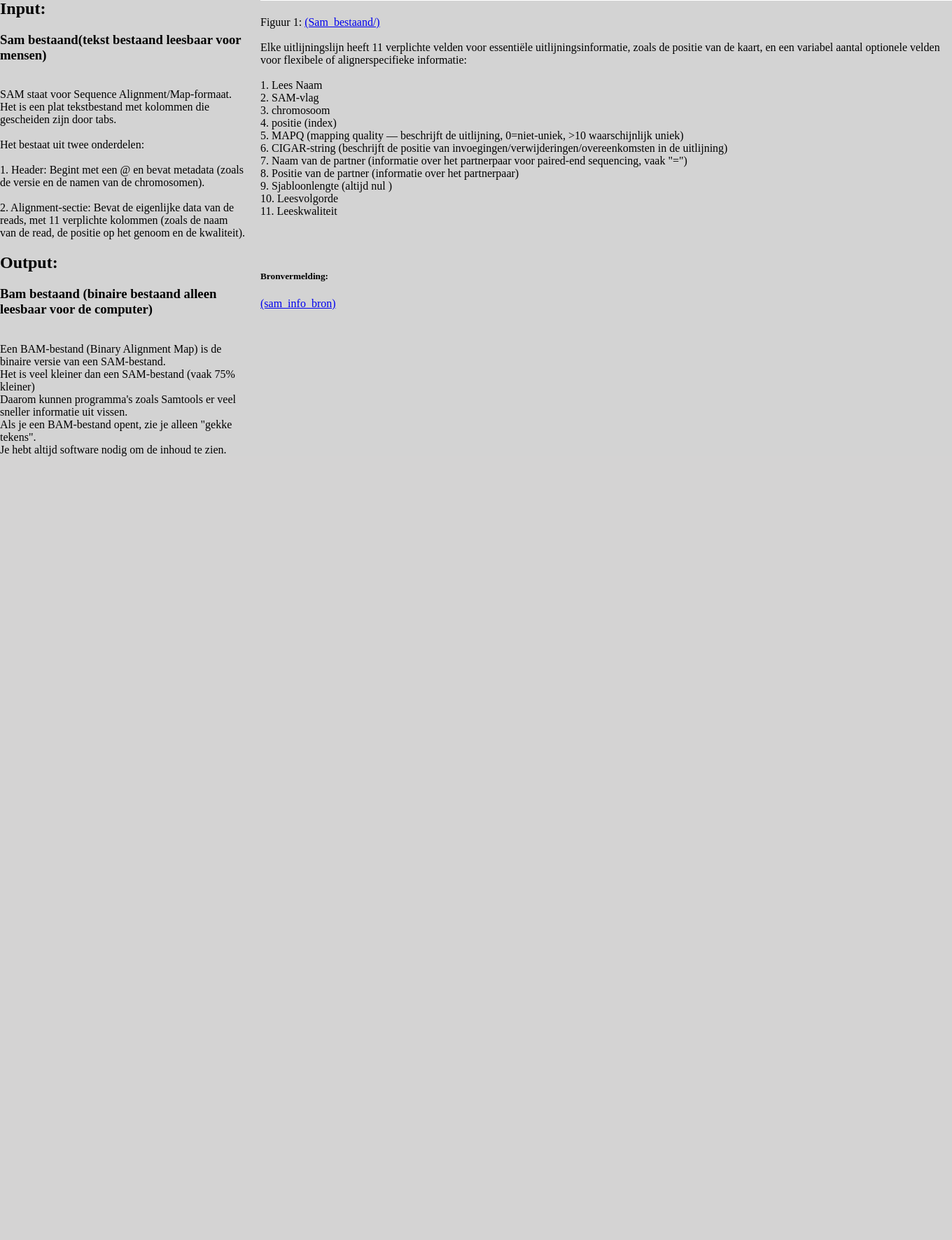
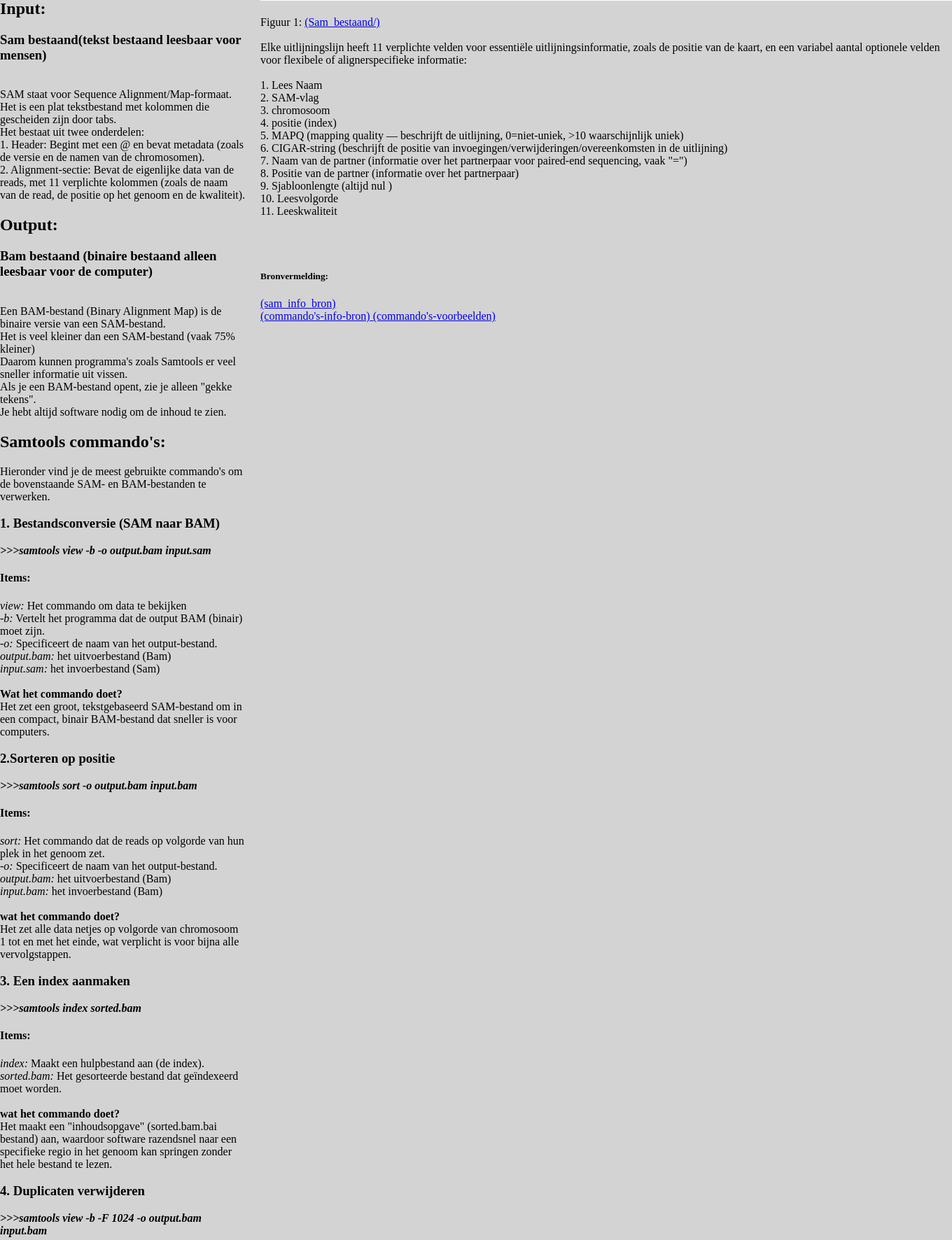
Before and after one commit to mokalashhanze/installatie-handleiding-tool, a Flask app: page /samtools in a window 1360 px wide. Shown: the part 514-2286 px from the top of the page at 70% size. Before the commit the page ends 1166 px from the top, so only its background shows below. Run offline with Flask 3, Linux system fonts and the light colour scheme.

Commit message:
Update samtools.html

```diff
--- a/website/templates/samtools.html
+++ b/website/templates/samtools.html
@@ -45,12 +45,9 @@
         <br>
         Het is een plat tekstbestand met kolommen die gescheiden zijn door tabs.
         <br>
-        <br>
         Het bestaat uit twee onderdelen:
         <br>
-        <br>
         1. Header: Begint met een @ en bevat metadata (zoals de versie en de namen van de chromosomen).
-        <br>
         <br>
         2. Alignment-sectie: Bevat de eigenlijke data van de reads, met 11 verplichte
         kolommen (zoals de naam van de read, de positie op het genoom en de kwaliteit).
@@ -72,6 +69,73 @@
         <br>
         Je hebt altijd software nodig om de inhoud te zien.
         <br>
+        <h2>
+            Samtools commando's:
+        </h2>
+        Hieronder vind je de meest gebruikte commando's om de bovenstaande SAM- en BAM-bestanden te verwerken.
+        <br>
+        <h3>
+            1. Bestandsconversie (SAM naar BAM)
+        </h3>
+        <b><i>>>>samtools view -b -o output.bam input.sam</i></b>
+        <h4>
+            Items:
+        </h4>
+        <i>view:</i> Het commando om data te bekijken <br>
+        <i>-b:</i> Vertelt het programma dat de output BAM (binair) moet zijn.<br>
+        <i>-o:</i> Specificeert de naam van het output-bestand.<br>
+        <i>output.bam:</i> het uitvoerbestand (Bam)<br>
+        <i>input.sam:</i> het invoerbestand (Sam)<br>
+
+        <br><b>Wat het commando doet? </b><br>
+         Het zet een groot, tekstgebaseerd SAM-bestand om in een compact,
+        binair BAM-bestand dat sneller is voor computers.
+        <h3>
+            2.Sorteren op positie
+        </h3>
+            <b><i>>>>samtools sort -o output.bam input.bam</i></b>
+        <h4>
+            Items:
+        </h4>
+        <i>sort:</i> Het commando dat de reads op volgorde van hun plek in het genoom zet. <br>
+        <i>-o:</i> Specificeert de naam van het output-bestand.<br>
+        <i>output.bam:</i> het uitvoerbestand (Bam)<br>
+        <i>input.bam:</i> het invoerbestand (Bam)<br>
+        <br><b>wat het commando doet? </b><br>
+         Het zet alle data netjes op volgorde van
+        chromosoom 1 tot en met het einde, wat verplicht is voor bijna alle vervolgstappen.
+        <h3>
+            3.  Een index aanmaken
+        </h3>
+            <b><i>>>>samtools index sorted.bam</i></b>
+        <h4>
+            Items:
+        </h4>
+        <i>index:</i> Maakt een hulpbestand aan (de index).<br>
+        <i>sorted.bam:</i> Het gesorteerde bestand dat geïndexeerd moet worden.<br>
+        <br><b>wat het commando doet? </b><br>
+        Het maakt een "inhoudsopgave" (sorted.bam.bai bestand) aan,
+        waardoor software razendsnel naar een specifieke regio in het genoom kan springen
+        zonder het hele bestand te lezen.
+        <h3>
+            4. Duplicaten verwijderen
+        </h3>
+            <b><i>>>>samtools view -b -F 1024 -o output.bam input.bam</i></b>
+        <h4>
+            Items:
+        </h4>
+        <i>view:</i> Het commando om data te bekijken.<br>
+        <i>-b:</i>Vertelt het programma dat de output BAM (binair) moet zijn.<br>
+        <i>F:</i> Een filter-optie die reads verwijdert die aan een bepaalde code voldoen.<br>
+        <i>1024:</i> De binaire code die aangeeft dat een read een duplicaat is.<br>
+        <i>-o:</i>Specificeert de naam van het output-bestand.<br>
+        <i>output.bam:</i> uitvoerbestand (zonder duplicaties)<br>
+        <i>input.bam:</i> invoerbestand<br>
+        <br><b>wat het commando doet?</b><br>
+         Het maakt een "schoon" bestand aan door alle duplicaten
+        weg te filteren, zodat je analyse nauwkeuriger wordt.
+
+
         </div>
         <div style="flex: 1;">
                         <br><br>
@@ -108,7 +172,13 @@ Figuur 1:
             </h5>
             <a
          href= "https://medium.com/@shilparaopradeep/samtools-guide-learning-how-to-filter-and-manipulate-with-sam-bam-files-2c28b25d29e8"> (sam_info_bron)
-         </a>
+         </a><br>
+        <a
+        href= https://medium.com/@shilparaopradeep/samtools-guide-learning-how-to-filter-and-manipulate-with-sam-bam-files-2c28b25d29e8> (commando's-info-bron)
+        </a>
+        <a
+        href= https://www.htslib.org/doc/samtools-view.html>(commando's-voorbeelden)
+        </a>
         </div>
     </div>
 {% endblock %}
```
